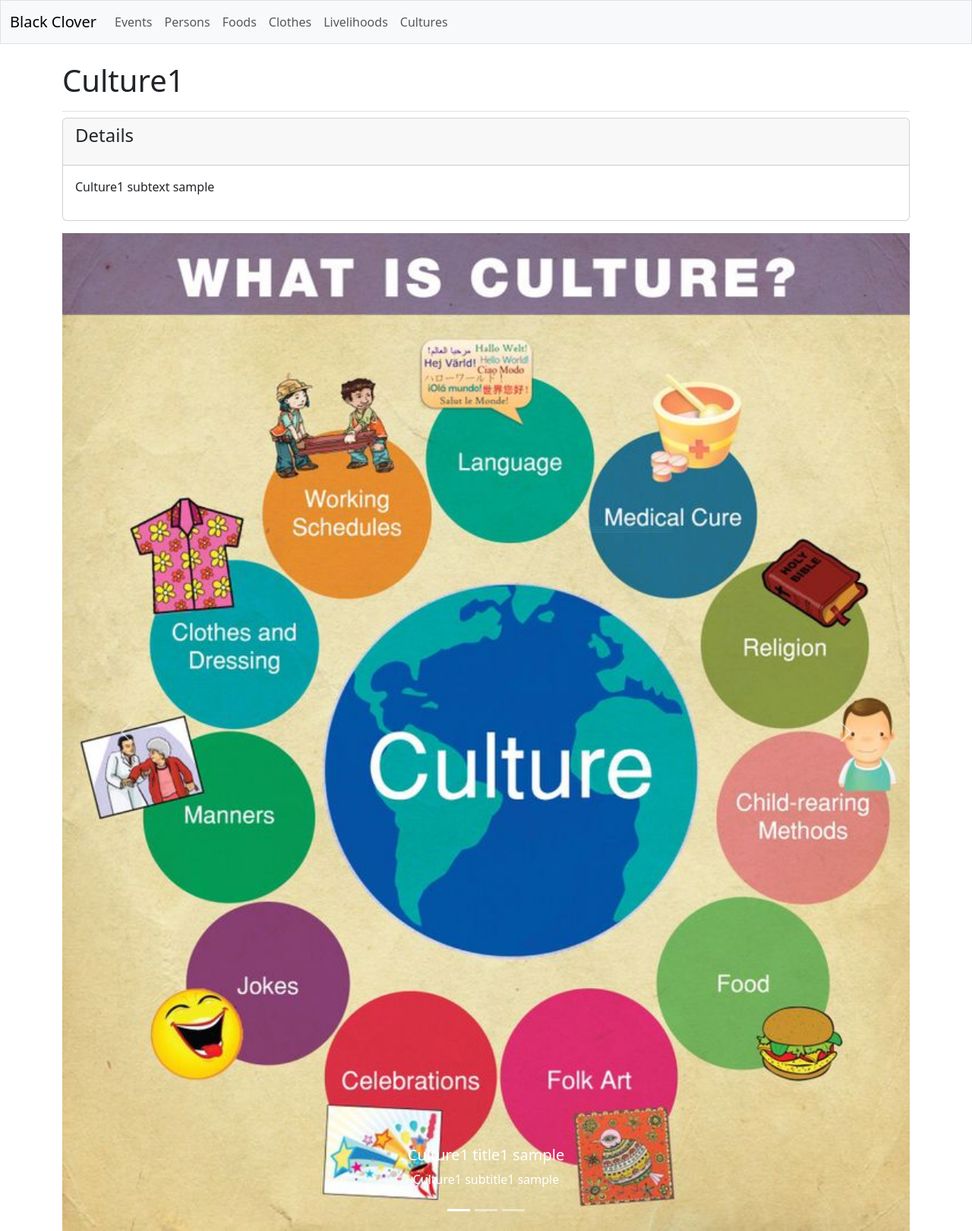
After one commit to BrianIbale/Black-Clover, a Django app: page /galleries/cultures/1/ in a window 1280 px wide. The commit adds this page. Shown: the whole page at 76% size. Run offline with Django 5.2, Linux system fonts and the light colour scheme; data comes from the database, SQL or seed files in the repository; both versions use the stored data as it was after the commit; some libraries are stand-ins or nearby versions.

Commit message:
Create culture object

```diff
--- a/hg_project/galleries/admin.py
+++ b/hg_project/galleries/admin.py
@@ -3,7 +3,8 @@ from .models import (Person, PersonDetail, PersonsImage,
                      Event, EventDetail, EventImage,
                      Food, FoodDetail, FoodImage,
                      Clothe, ClotheDetail, ClotheImage,
-                     Livelihood, LivelihoodDetail, LivelihoodImage)
+                     Livelihood, LivelihoodDetail, LivelihoodImage,
+                     Culture, CultureDetail, CultureImage)
 
 # Register your models here.
 admin.site.register(Person)
@@ -21,3 +22,6 @@ admin.site.register(ClotheImage)
 admin.site.register(Livelihood)
 admin.site.register(LivelihoodDetail)
 admin.site.register(LivelihoodImage)
+admin.site.register(Culture)
+admin.site.register(CultureDetail)
+admin.site.register(CultureImage)
--- a/hg_project/galleries/models.py
+++ b/hg_project/galleries/models.py
@@ -124,3 +124,28 @@ class LivelihoodImage(models.Model):
 
     def __str__(self):
         return self.title
+
+
+class Culture(models.Model):
+    culture_text = models.CharField(max_length=200)
+
+    def __str__(self):
+        return self.culture_text
+
+
+class CultureDetail(models.Model):
+    culture = models.ForeignKey(Culture, on_delete=models.CASCADE)
+    culture_subtext = models.TextField()
+
+    def __str__(self):
+        return self.culture_subtext
+
+
+class CultureImage(models.Model):
+    culture = models.ForeignKey(Culture, on_delete=models.CASCADE)
+    image = models.ImageField(upload_to='cultures/')
+    title = models.CharField(max_length=150)
+    sub_title = models.CharField(max_length=100)
+
+    def __str__(self):
+        return self.title
--- a/hg_project/galleries/templates/galleries/base.html
+++ b/hg_project/galleries/templates/galleries/base.html
@@ -40,6 +40,8 @@
                 Clothes</a></li>
             <a class="nav-link" href="{% url 'galleries:livelihoods' %}">
                 Livelihoods</a></li>
+            <a class="nav-link" href="{% url 'galleries:cultures' %}">
+                Cultures</a></li>
         </ul> <!-- End of links on left side of navbar -->
 
 
--- /dev/null
+++ b/hg_project/galleries/templates/galleries/culture_detail.html
@@ -0,0 +1,54 @@
+{% extends 'galleries/base.html' %}
+
+
+{% block page_header %}
+  <h1>{{ culture.culture_text }}</h1>
+{% endblock page_header %}
+
+
+{% block content %}
+
+
+  {% for culture_detail in culture_details %}
+    <div class="card mb-3">
+      <!-- Card header with timestamp and edit link -->
+      <h4 class="card-header">
+        <p>Details</p>
+      </h4>
+      <!-- Card body with entry text -->
+      <div class="card-body">{{ culture_detail.culture_subtext|linebreaks }}</div>
+    </div>
+  {% empty %}
+    <p>There are no details for this culture yet.</p>
+  {% endfor %}
+
+
+  <div id="carouselExampleCaptions" class="carousel slide">
+    <div class="carousel-indicators">
+      <button type="button" data-bs-target="#carouselExampleCaptions" data-bs-slide-to="0" class="active" aria-current="true" aria-label="Slide 1"></button>
+      <button type="button" data-bs-target="#carouselExampleCaptions" data-bs-slide-to="1" aria-label="Slide 2"></button>
+      <button type="button" data-bs-target="#carouselExampleCaptions" data-bs-slide-to="2" aria-label="Slide 3"></button>
+    </div>
+
+    <div class="carousel-inner">
+      {% for image in images %}
+        <div class="carousel-item {% if forloop.counter0 == 0 %}active{% endif %}">
+          <img src="{{ image.image.url }}" class="d-block w-100" alt="...">
+          <div class="carousel-caption d-none d-md-block">
+            <h5>{{ image.title }}</h5>
+            <p>{{ image.sub_title }}</p>
+          </div>
+        </div>
+      {% endfor %}
+    </div>
+    <button class="carousel-control-prev" type="button" data-bs-target="#carouselExampleCaptions" data-bs-slide="prev">
+      <span class="carousel-control-prev-icon" aria-hidden="true"></span>
+      <span class="visually-hidden">Previous</span>
+    </button>
+    <button class="carousel-control-next" type="button" data-bs-target="#carouselExampleCaptions" data-bs-slide="next">
+      <span class="carousel-control-next-icon" aria-hidden="true"></span>
+      <span class="visually-hidden">Next</span>
+    </button>
+  </div>
+
+{% endblock content %}
--- a/hg_project/galleries/urls.py
+++ b/hg_project/galleries/urls.py
@@ -33,4 +33,9 @@ urlpatterns = [
     path('livelihoods', views.livelihoods, name='livelihoods'),
     # Detail page for a single livelihood.
     path('livelihoods/<int:livelihood_id>/', views.livelihood_detail, name='livelihood_detail'),
+
+    # Page that shows all cultures.
+    path('cultures', views.cultures, name='cultures'),
+    # Detail page for a single culture.
+    path('cultures/<int:culture_id>/', views.culture_detail, name='culture_detail'),
 ]
--- a/hg_project/galleries/views.py
+++ b/hg_project/galleries/views.py
@@ -1,6 +1,8 @@
 from django.shortcuts import render
 
-from .models import Person, Event, EventImage, PersonsImage, Food, FoodImage, Clothe, ClotheImage, Livelihood, LivelihoodImage
+from .models import (Person, PersonsImage, Event, EventImage,  Food, FoodImage,
+                     Clothe, ClotheImage, Livelihood, LivelihoodImage,
+                     Culture, CultureImage)
 
 # Create your views here.
 def index(request):
@@ -91,3 +93,20 @@ def livelihood_detail(request, livelihood_id):
     livelihood_details = livelihood.livelihooddetail_set.all()
     context = {'livelihood': livelihood, 'livelihood_details': livelihood_details, 'images': images}
     return render(request, 'galleries/livelihood_detail.html', context)
+
+
+def cultures(request):
+    """Show all cultures."""
+    cultures = Culture.objects.all()
+    context = {'cultures': cultures}
+    return render(request, 'galleries/cultures.html', context)
+
+
+def culture_detail(request, culture_id):
+    """Show a single culture's details with images."""
+    culture = Culture.objects.get(id=culture_id)
+    images = CultureImage.objects.filter(culture=culture)
+
+    culture_details = culture.culturedetail_set.all()
+    context = {'culture': culture, 'culture_details': culture_details, 'images': images}
+    return render(request, 'galleries/culture_detail.html', context)
```
Also changed, not shown: hg_project/galleries/templates/galleries/cultures.html (added, +24 -0 lines), hg_project/cultures/Culture1_image1_sample.jpg (added), hg_project/cultures/Culture1_image2_sample.jpg (added), hg_project/cultures/Culture2_image1_sample.png (added), hg_project/cultures/Culture2_image2_sample.jpg (added), hg_project/db.sqlite3, hg_project/galleries/migrations/0010_culture_culturedetail_cultureimage.py (added).
